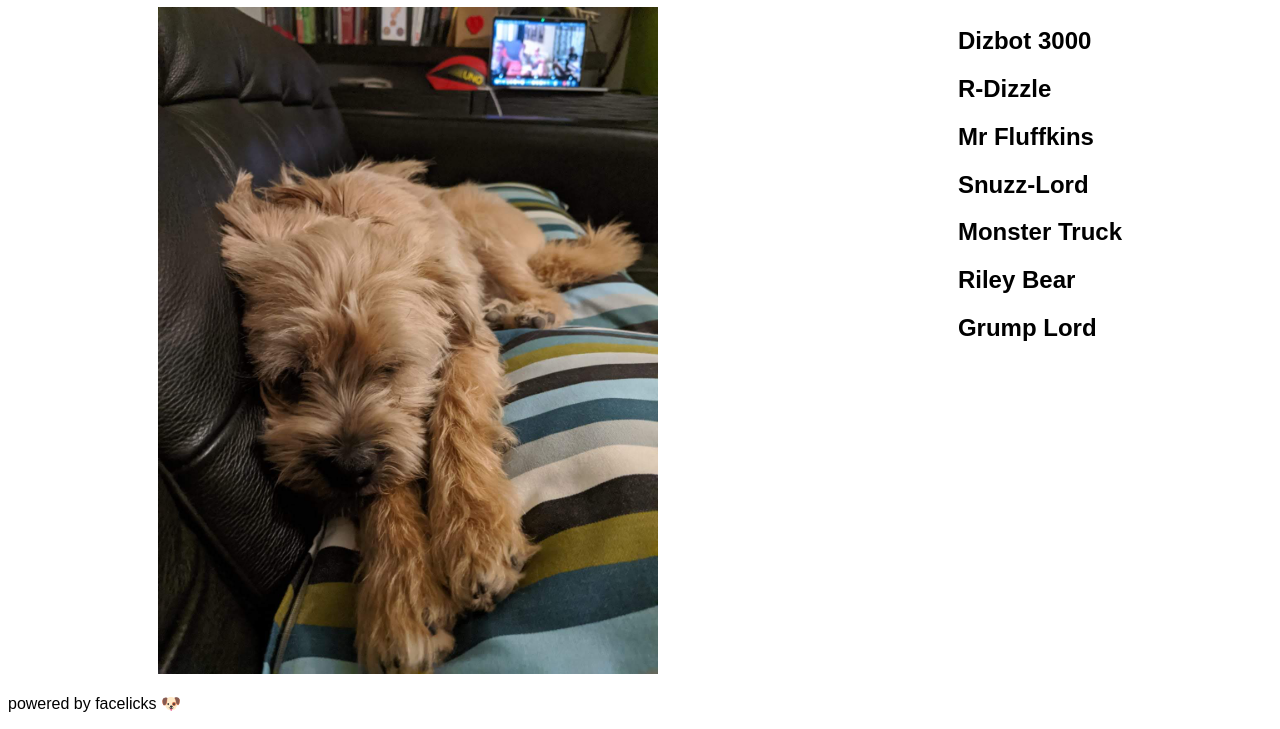
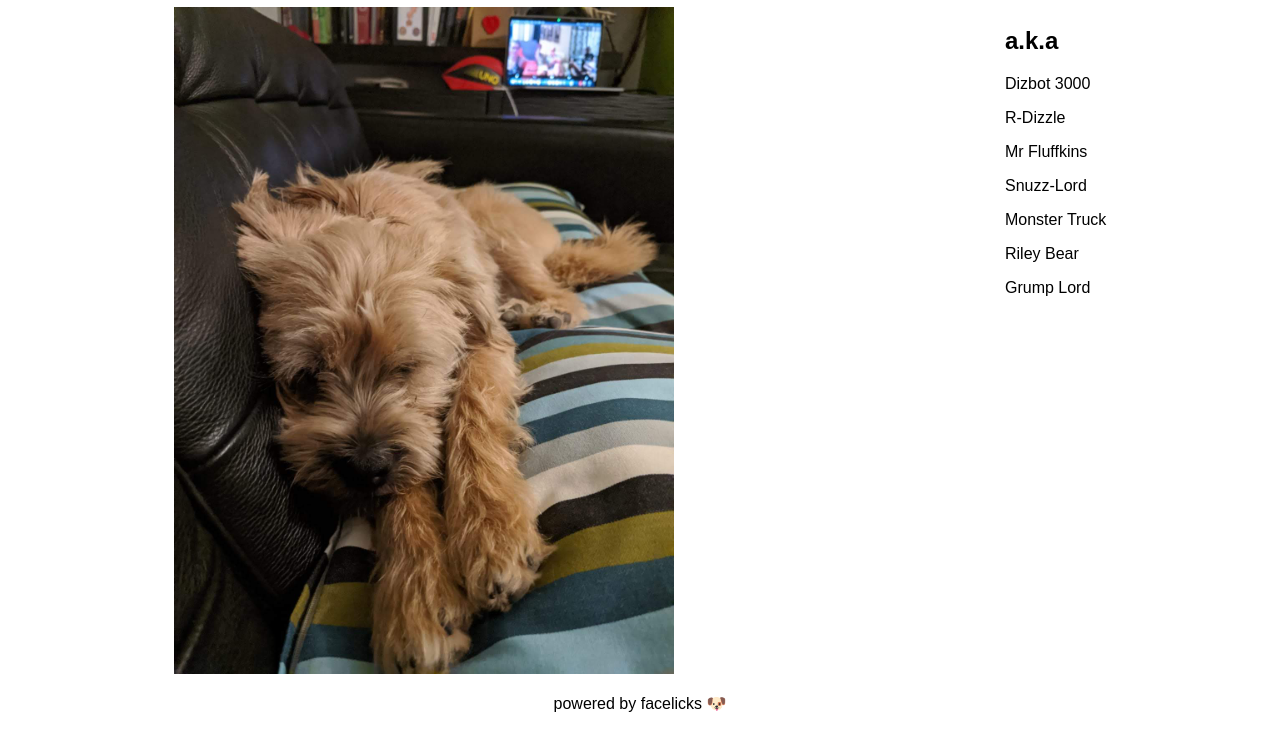
Before and after one commit to CalieR/Riley, a plain HTML site: page index.html in a window 1280 px wide. Shown: the part 73-802 px from the top of the page. Drawn offline with nearby package versions, Linux system fonts and the light colour scheme.

Commit message:
added a small amount of styling

```diff
--- a/index.html
+++ b/index.html
@@ -17,8 +17,9 @@
           <img src="assets/Riley01.jpg" style="width: 500px" />
         </article>
         <aside>
+          <h2>a.k.a</h2>
           <div v-for="nickname in nicknames">
-            <h2>{{ nickname }}</h2>
+            <p>{{ nickname }}</p>
           </div>
         </aside>
       </section>
--- a/style.css
+++ b/style.css
@@ -6,6 +6,11 @@ body {
   font-family: Arial, Helvetica, sans-serif;
 }
 
+header,
+footer {
+  text-align: center;
+}
+
 #main {
   display: flex;
   justify-content: space-around;
```
